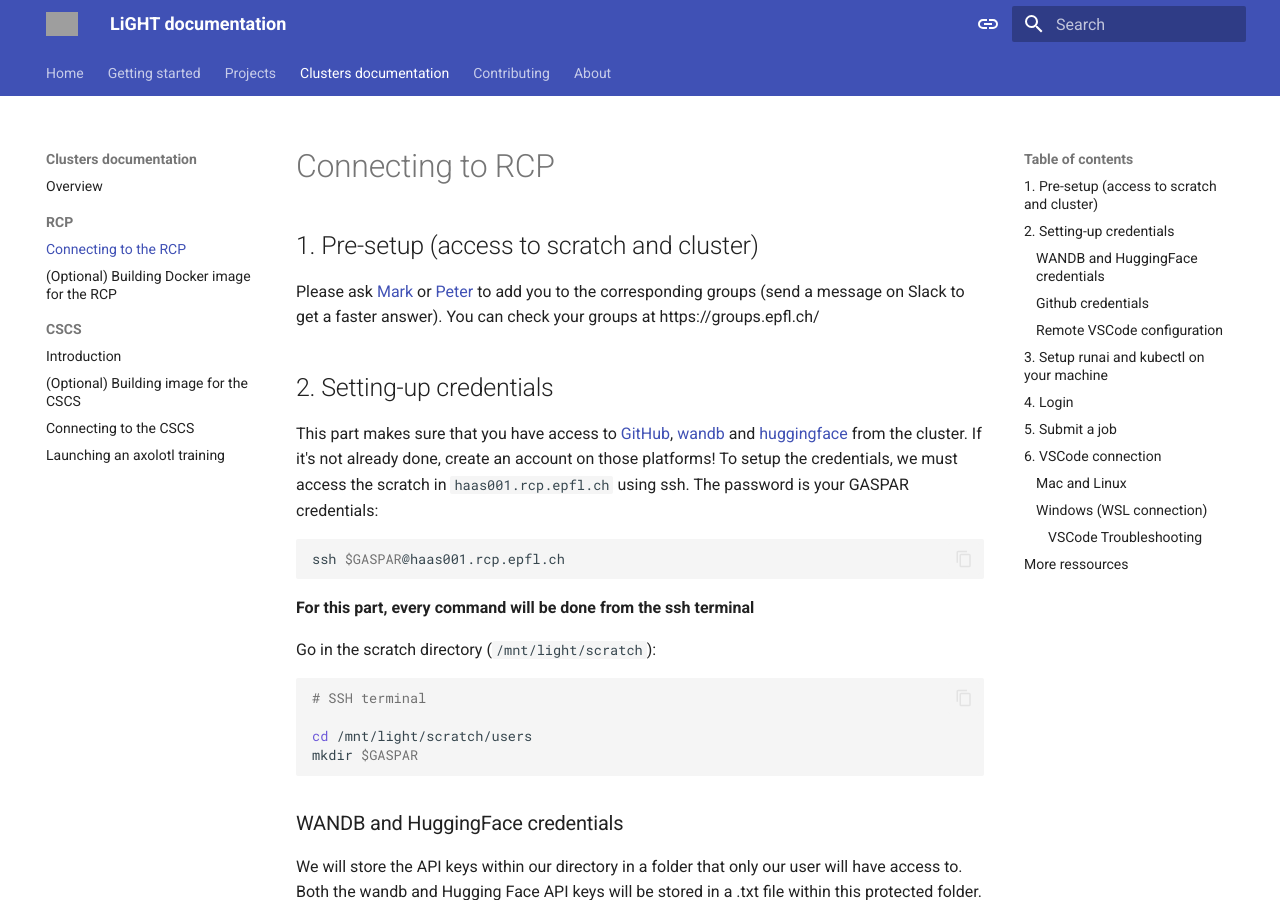
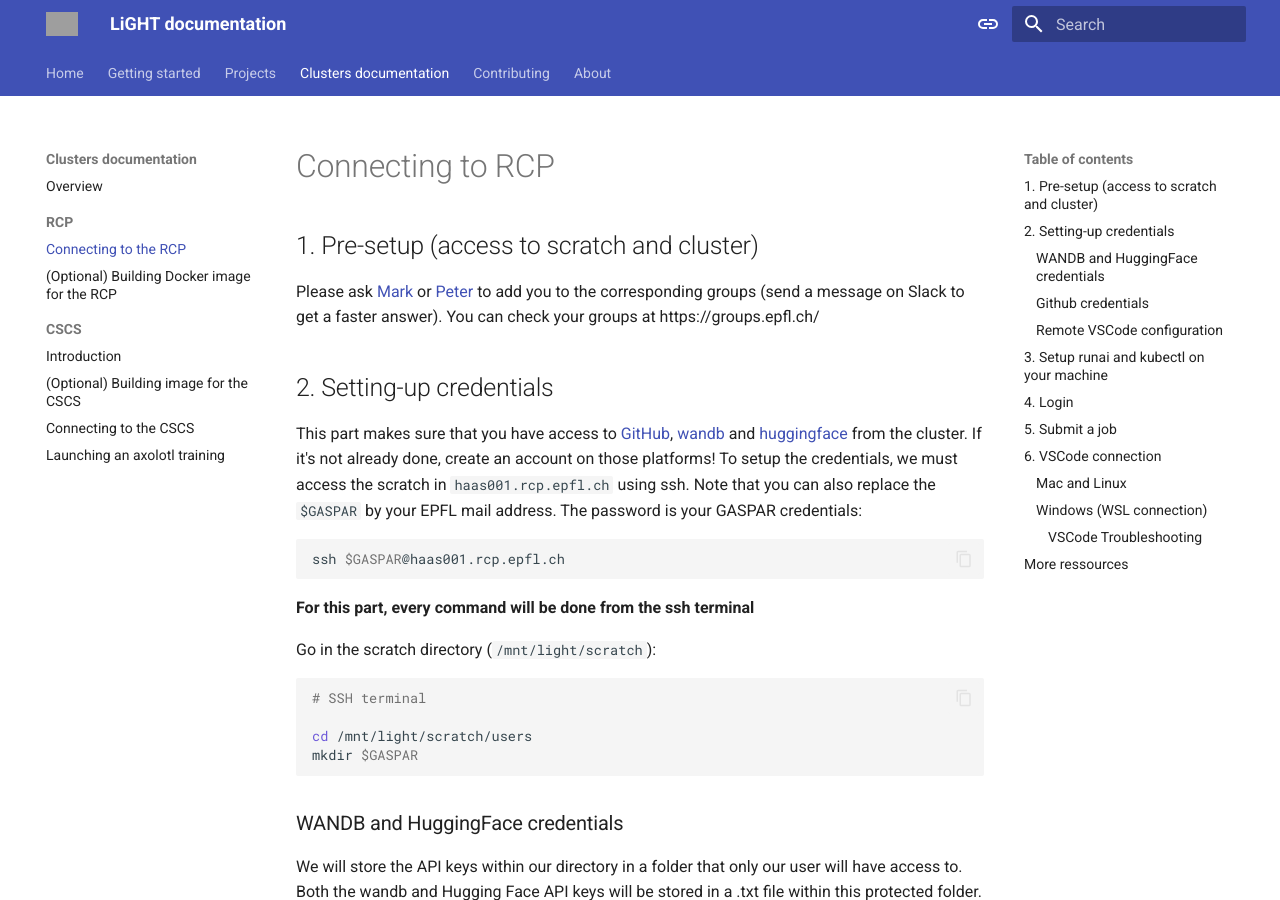
Before and after one commit to EPFLiGHT/LiGHT-doc, an MkDocs documentation site: the page built from docs/clusters/rcp/rcp.md, in a window 1280 px wide and 900 px high. Built offline with MkDocs 1.6.1 and Material for MkDocs 9.7.7, drawn with Linux system fonts in a browser that asks for light colours; grey boxes are pictures that could not be loaded.

Commit message:
Update SSH credential setup instructions
Clarify the use of EPFL email for SSH login.

````diff
--- a/docs/clusters/rcp/rcp.md
+++ b/docs/clusters/rcp/rcp.md
@@ -7,10 +7,11 @@ Please ask [Mark](mailto:mark.wagner@epfl.ch) or [Peter](mailto:peter.ahumuza@ep
 ## 2. Setting-up credentials
 
 This part makes sure that you have access to [GitHub](https://github.com), [wandb](https://wandb.ai/) and [huggingface](https://huggingface.co/) from the cluster. If it's not already done, create an account on those platforms!
-To setup the credentials, we must access the scratch in `haas001.rcp.epfl.ch` using ssh. The password is your GASPAR credentials:
+To setup the credentials, we must access the scratch in `haas001.rcp.epfl.ch` using ssh. Note that you can also replace the `$GASPAR` by your EPFL mail address. The password is your GASPAR credentials:
 ```bash
 ssh $GASPAR@haas001.rcp.epfl.ch
 ```
+
 **For this part, every command will be done from the ssh terminal**
 
 Go in the scratch directory (`/mnt/light/scratch`):
````
